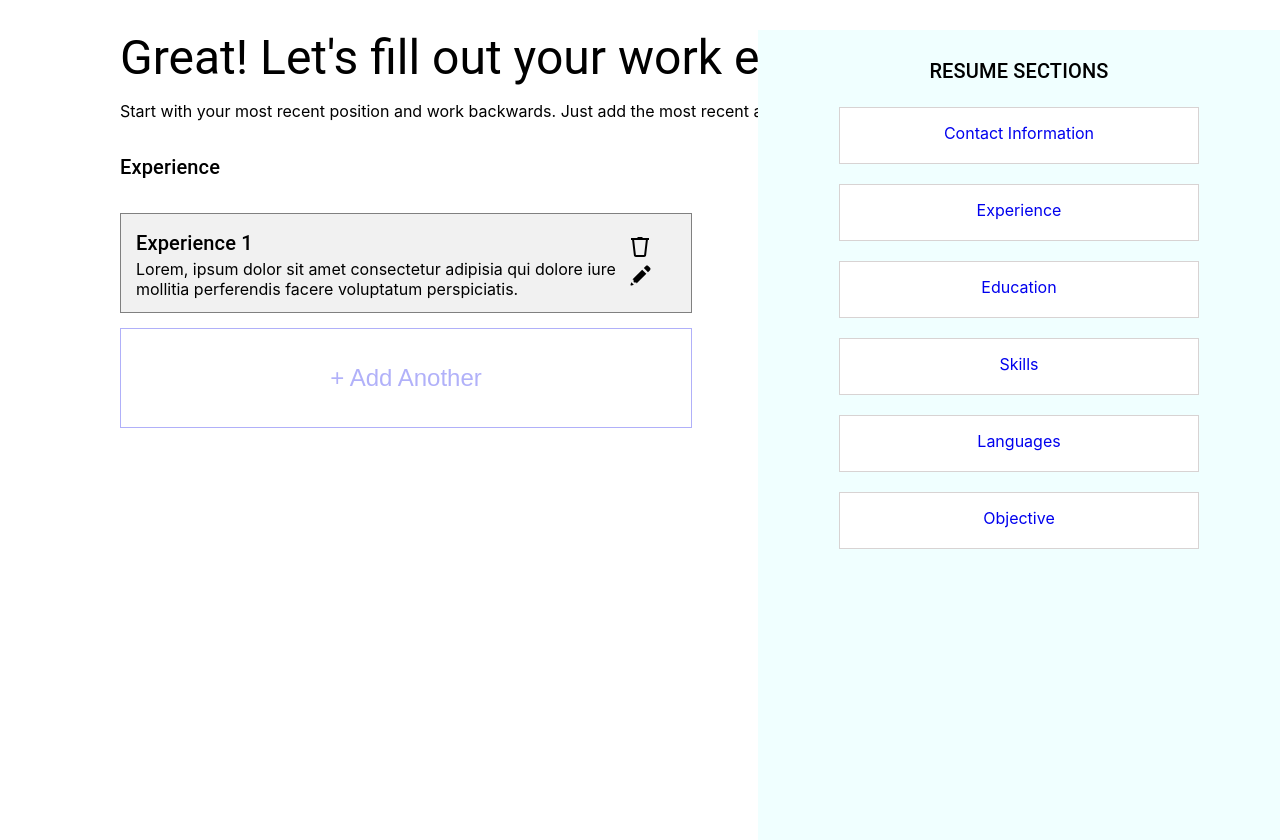
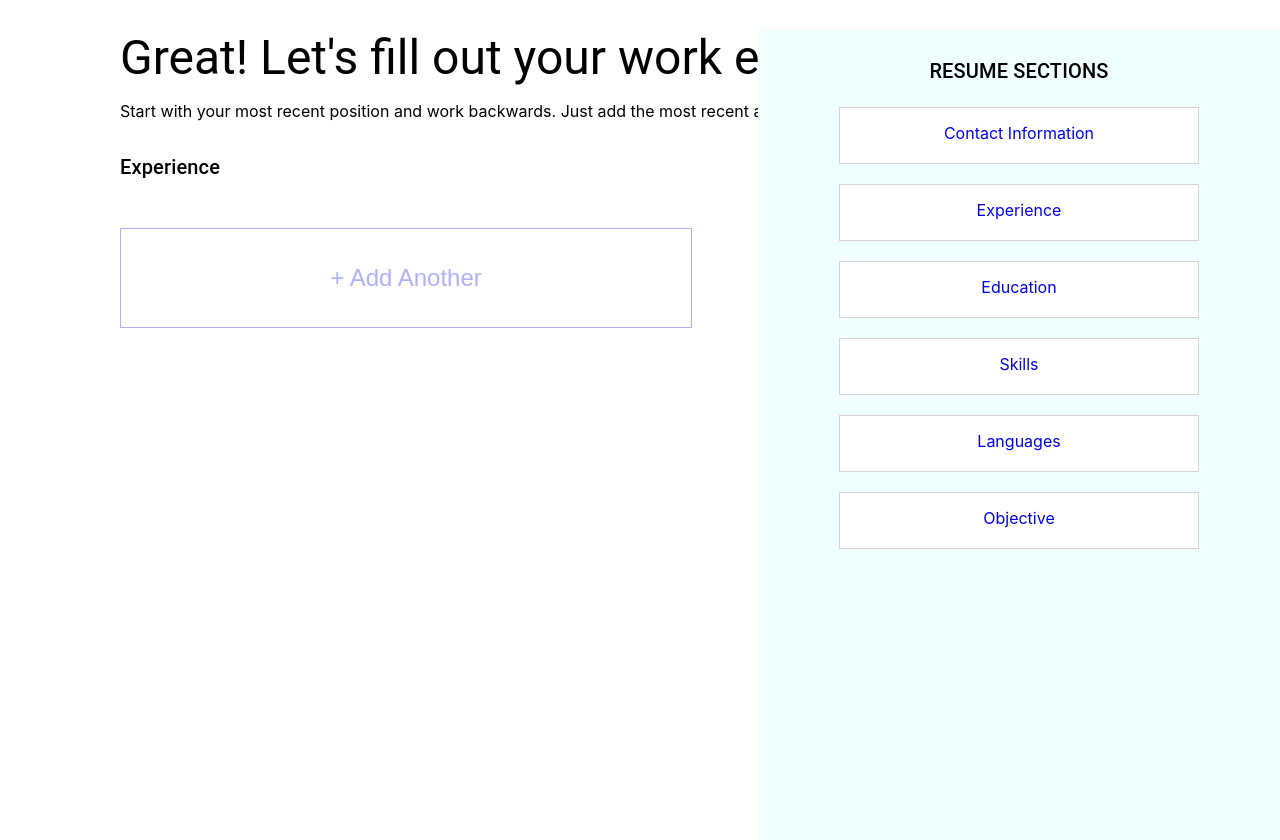
Before and after one commit to MariamMartirosyann/new-CV-builder, a React (Create React App) app: page /experience in a window 1280 px wide. Built offline with nearby package versions, Linux system fonts and the light colour scheme.

Commit message:
Hell know what

```diff
--- a/src/app/Pages/Education/Education.jsx
+++ b/src/app/Pages/Education/Education.jsx
@@ -1,6 +1,9 @@
-import React from 'react'
+import React from 'react';
+import { useSelector } from "react-redux";
 
 const Education = () => {
+
+
   return (
     <div>Education</div>
   )
--- a/src/app/Pages/Experience/Experience.jsx
+++ b/src/app/Pages/Experience/Experience.jsx
@@ -1,5 +1,6 @@
-import React from "react";
+import React, { useState } from "react";
 import { useSelector } from "react-redux";
+import { Link } from "react-router-dom";
 import { Typography, Grid } from "@mui/material";
 import Sidebar from "../../Shared/Sidebar/Sidebar";
 import { ReactComponent as Delete } from "../../../icons/delete.svg";
@@ -7,13 +8,13 @@ import { ReactComponent as Edit } from "../../../icons/edit.svg";
 import "./style.css";
 
 const Experience = () => {
-  const info = useSelector((state) => state.contactInfo.list);
-  console.log("info", info);
+  const list = useSelector((state) => state.jobsInfo.list);
+
   return (
     <>
       <Sidebar />
       <div className="contactInfo">
-        {" "}
+
         <Typography
           variant="h3"
           style={{ marginLeft: "0", marginTop: "30px", marginBottom: "15px" }}
@@ -38,24 +39,28 @@ const Experience = () => {
         >
           Experience
         </Typography>
-        <Grid className="container" spacing={3}>
+        {/* <Grid className="container">
           <Grid className="item1">
-          <Typography
-          variant="h6"
-          style={{ marginLeft: "0"}}
-        >
-          Experience 1
-        </Typography>
-            {" "}
-            Lorem, ipsum dolor sit amet consectetur adipisia qui dolore iure
-            mollitia perferendis facere voluptatum perspiciatis.
+            <Typography variant="h6" style={{ marginLeft: "0" }}>
+              {position}
+            </Typography>
+            {company}{startDate}-{endDate}
           </Grid>
           <Grid className="item2">
-            <Delete /> &nbsp;
-            <Edit />
+            <Link to="/experienceJobs">
+              {" "}
+              <Edit />
+            </Link>
+            &nbsp;
+            <Delete />
           </Grid>
-        </Grid>
-        <button className="add"> + Add Another</button>
+        </Grid> */}
+
+        {/* <Link to="/experienceJobs"> */}
+          <button className="add"  > + Add Another</button>
+          {list.map((item) => <Typography key={item.id}>{item.name}</Typography>)}
+
+        {/* </Link> */}
       </div>
     </>
   );
--- a/src/app/Pages/Jobs/index.jsx
+++ b/src/app/Pages/Jobs/index.jsx
@@ -4,7 +4,7 @@ import { useForm } from "react-hook-form";
 import { FormProvider } from "react-hook-form";
 import { useDispatch } from "react-redux";
 import { useNavigate } from "react-router-dom";
-import { addContactInfo } from "../../Redux/ContactInfoSlice";
+import { addJobsInfo } from "../../Redux/JobsSlice";
 import Sidebar from "../../Shared/Sidebar/Sidebar";
 import { Typography, Grid, Box } from "@mui/material";
 import "./style.css";
@@ -25,16 +25,18 @@ const Jobs = () => {
     },
   });
 
+
+  const onSubmit = (formData1) => {
+    dispatch(addJobsInfo(formData1));
+   navigate("/experience")
+  };
+
   const {
     formState: { errors },
     handleSubmit,
     control,
   } = methods;
-  const onSubmit = (formData) => {
-    console.log(formData);
-    dispatch(addContactInfo(formData));
-   navigate( navigate("/experience"))
-  };
+
   return (
     <div className="contactInfo">
       <Sidebar />
--- /dev/null
+++ b/src/app/Redux/JobsSlice.jsx
@@ -0,0 +1,19 @@
+import { createSlice } from "@reduxjs/toolkit";
+
+const initialState = {
+  list: [],
+};
+
+const jobsSlice = createSlice({
+  name: "jobsInfo",
+  initialState,
+  reducers: {
+    addJobsInfo: (state, { payload }) => {
+      state.list = payload;
+    },
+  },
+});
+
+export const { addJobsInfo } = jobsSlice.actions;
+
+export default jobsSlice.reducer;
--- a/src/app/Redux/store.jsx
+++ b/src/app/Redux/store.jsx
@@ -1,9 +1,12 @@
 import { configureStore } from '@reduxjs/toolkit';
-import contactInfoReducer from './ContactInfoSlice'
+import contactInfoReducer from './ContactInfoSlice';
+import jobsInfoReducer from './JobsSlice'
 
 
 export const store = configureStore({
   reducer: {
     contactInfo: contactInfoReducer,
+    jobsInfo:jobsInfoReducer,
+
   },
 });
```
